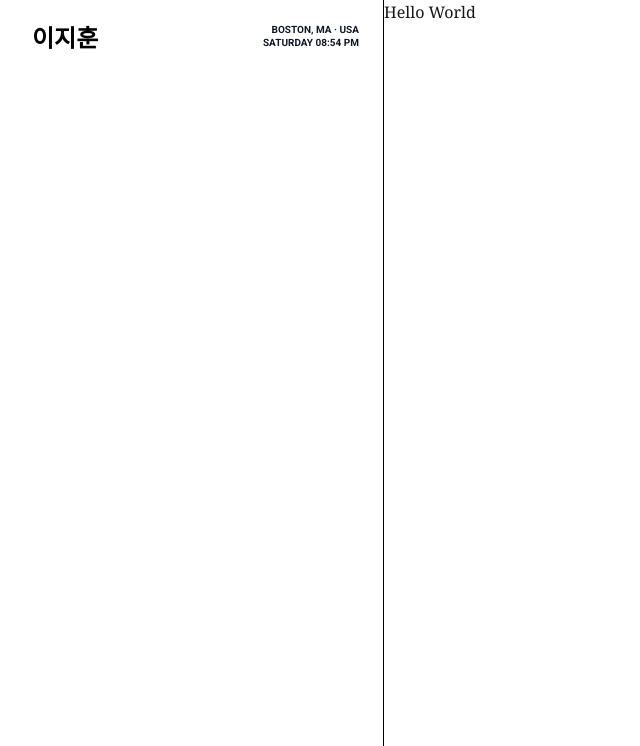
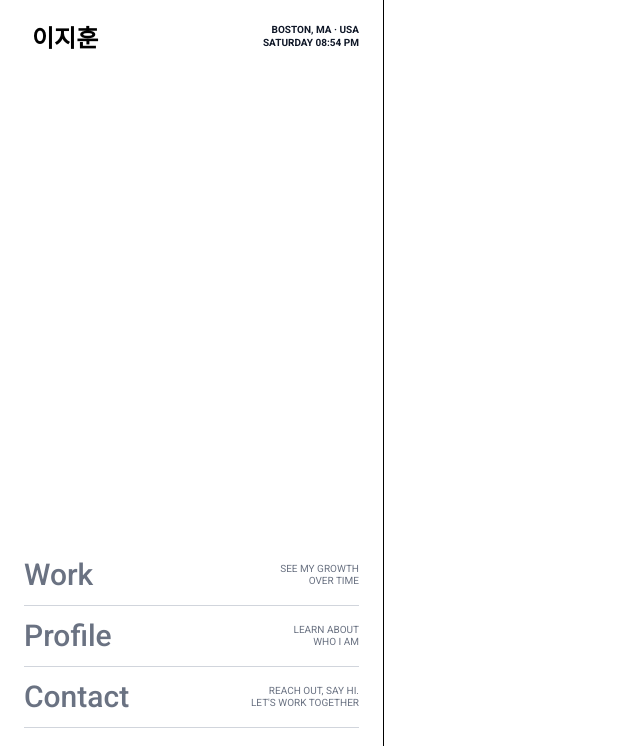
Before and after one commit to jiehoonn/jl-portfoliov2, a Next.js app: page / in a window 1280 px wide. Shown: the top 746 px of the page, without its empty margins (0-640 px from the left). Built offline with nearby package versions, Linux system fonts and the light colour scheme.

Commit message:
feat: add navlinks to navbar

```diff
--- a/src/app/page.tsx
+++ b/src/app/page.tsx
@@ -3,7 +3,7 @@ import React from 'react'
 export default function Home() {
   return (
     <div>
-      <h1>Hello World</h1>
+      <h1></h1>
     </div>
   )
 }
--- a/src/components/index.ts
+++ b/src/components/index.ts
@@ -1,5 +1,6 @@
 // Layout Components
 export { default as Navbar } from './layout/Navbar';
+export { default as NavLinks } from './layout/NavLinks';
 
 // Common Components
 export { default as Logo } from './common/Logo';
--- /dev/null
+++ b/src/components/layout/NavLinks.tsx
@@ -0,0 +1,52 @@
+'use client';
+
+export default function NavLinks() {
+  return (
+    <div className="p-6 pb-18 space-y-4">
+      <div className="space-y-3">
+        <div className="flex justify-between items-center">
+          <a
+            href="#work"
+            className="inline-block text-gray-500 hover:text-black transition-colors duration-200 text-3xl font-medium"
+            style={{ fontFamily: '"Roboto", sans-serif' }}
+          >
+            Work
+          </a>
+          <div className="text-right text-gray-500 hover:text-black transition-colors duration-200 text-[10px] leading-tight" style={{ fontFamily: '"Roboto", sans-serif' }}>
+            <div>SEE MY GROWTH</div>
+            <div>OVER TIME</div>
+          </div>
+        </div>
+        <div className="h-px bg-gray-300"></div>
+        <div className="flex justify-between items-center">
+          <a
+            href="#profile"
+            className="inline-block text-gray-500 hover:text-black transition-colors duration-200 text-3xl font-medium"
+            style={{ fontFamily: '"Roboto", sans-serif' }}
+          >
+            Profile
+          </a>
+          <div className="text-right text-gray-500 hover:text-black transition-colors duration-200 text-[10px] leading-tight" style={{ fontFamily: '"Roboto", sans-serif' }}>
+            <div>LEARN ABOUT</div>
+            <div>WHO I AM</div>
+          </div>
+        </div>
+        <div className="h-px bg-gray-300"></div>
+        <div className="flex justify-between items-center">
+          <a
+            href="#contact"
+            className="inline-block text-gray-500 hover:text-black transition-colors duration-200 text-3xl font-medium"
+            style={{ fontFamily: '"Roboto", sans-serif' }}
+          >
+            Contact
+          </a>
+          <div className="text-right text-gray-500 hover:text-black transition-colors duration-200 text-[10px] leading-tight" style={{ fontFamily: '"Roboto", sans-serif' }}>
+            <div>REACH OUT, SAY HI.</div>
+            <div>LET'S WORK TOGETHER</div>
+          </div>
+        </div>
+        <div className="h-px bg-gray-300"></div>
+      </div>
+    </div>
+  );
+}
--- a/src/components/layout/Navbar.tsx
+++ b/src/components/layout/Navbar.tsx
@@ -1,7 +1,7 @@
 'use client';
 
 import { useState, useEffect } from 'react';
-import { Logo, LocationTime } from '@/components';
+import { Logo, LocationTime, NavLinks } from '@/components';
 
 export default function Navbar() {
   const [isOpen, setIsOpen] = useState(false);
@@ -62,14 +62,19 @@ export default function Navbar() {
           isMobile
             ? `w-full ${isOpen ? 'translate-x-0' : '-translate-x-full'}`
             : 'w-96 translate-x-0'
-        }`}
+        } flex flex-col`}
       >
         {/* Header with Logo and Location/Time */}
         <div className="p-6 flex justify-between items-start">
           <Logo />
           <LocationTime />
         </div>
-        {/* Empty navbar container - add your content here */}
+
+                {/* Spacer to push nav links to bottom */}
+        <div className="flex-1"></div>
+
+        {/* Navigation Links */}
+        <NavLinks />
       </nav>
 
       {/* Desktop Content Spacer */}
```
